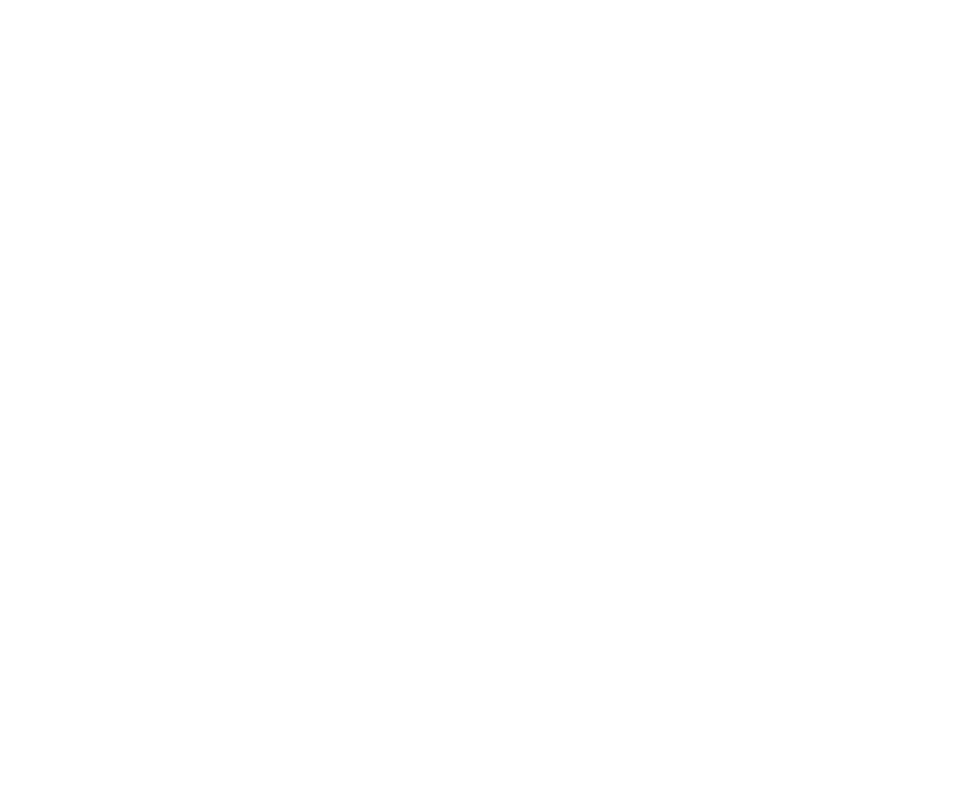
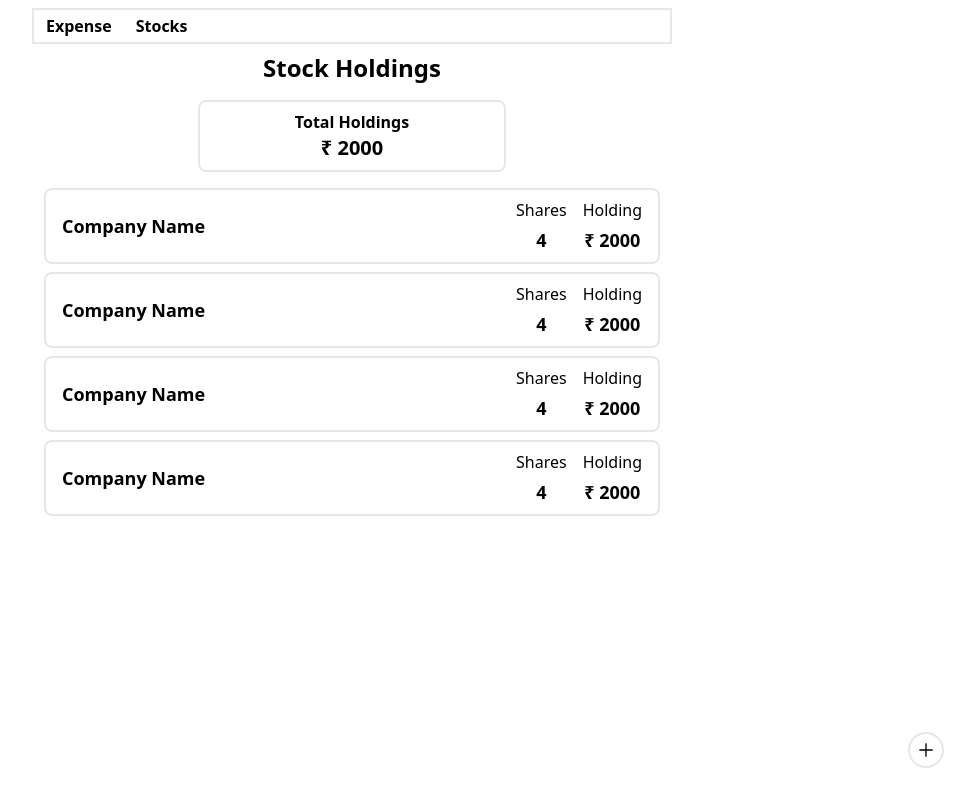
Before and after one commit to dev-shetty/Expense-Tracker, a React (Vite) app in the folder frontend/: page /stocks in a window 1280 px wide. Before the commit this address had no page. Shown: the whole page, without its empty margins (288-1263 px from the left). Built offline with nearby package versions, Linux system fonts and the light colour scheme.

Commit message:
Added StockPage Skeletal to keep track of stock holdings

```diff
--- a/frontend/package.json
+++ b/frontend/package.json
@@ -11,6 +11,7 @@
   "dependencies": {
     "react": "^18.2.0",
     "react-dom": "^18.2.0",
+    "react-icons": "^4.7.1",
     "react-router-dom": "^6.4.3"
   },
   "devDependencies": {
--- a/frontend/src/App.jsx
+++ b/frontend/src/App.jsx
@@ -1,12 +1,16 @@
 import { BrowserRouter as Router, Routes, Route } from "react-router-dom"
 import HomePage from "./pages/HomePage"
+import StocksPage from "./pages/StocksPage"
+import Navbar from "./components/UIComponents/Navbar/Navbar"
 
 function App() {
   return (
-    <div className="container">
+    <div className="container my-2 md:w-3/4 lg:w-2/4 md:mx-auto">
       <Router>
+        <Navbar />
         <Routes>
           <Route path="/" element={<HomePage />} />
+          <Route path="/stocks" element={<StocksPage />} />
         </Routes>
       </Router>
     </div>
--- a/frontend/src/components/Home/ExpenseInput.jsx
+++ b/frontend/src/components/Home/ExpenseInput.jsx
@@ -1,6 +1,6 @@
 function ExpenseInput() {
   return (
-    <div className="container flex flex-col gap-4 py-4">
+    <div className="container flex flex-col gap-4 pt-2">
       <div className="form-element">
         <label htmlFor="reason">Source</label>
         <input type="text" name="reason" id="reason" />
--- a/frontend/src/components/Home/History.jsx
+++ b/frontend/src/components/Home/History.jsx
@@ -2,7 +2,7 @@ import SingleHistory from "./SingleHistory"
 
 function History() {
   return (
-    <div className="border-2 container px-4 py-4">
+    <div className="border-2 px-4 py-4 mx-2 rounded-lg">
       <SingleHistory />
       <SingleHistory />
       <SingleHistory />
--- /dev/null
+++ b/frontend/src/components/Stocks/Holdings.jsx
@@ -0,0 +1,12 @@
+function Holdings() {
+  return (
+    <div className="flex justify-center">
+      <div className="flex flex-col items-center border-2 w-2/4 my-4 py-2 rounded-lg">
+        <p className="font-semibold">Total Holdings</p>
+        <p className="font-bold text-xl">&#8377; 2000</p>
+      </div>
+    </div>
+  )
+}
+
+export default Holdings
--- /dev/null
+++ b/frontend/src/components/Stocks/Stock.jsx
@@ -0,0 +1,21 @@
+function Stock() {
+  return (
+    <div className="flex justify-between items-center px-4 py-2 border-2 rounded-lg">
+      <div>
+        <p className="text-lg font-semibold">Company Name</p>
+      </div>
+      <div className="flex gap-4">
+        <div className="flex flex-col gap-1 items-center">
+          <p>Shares</p>
+          <p className="text-lg font-semibold">4</p>
+        </div>
+        <div className="flex flex-col gap-1 items-center">
+          <p>Holding</p>
+          <p className="text-lg font-semibold">&#8377; 2000</p>
+        </div>
+      </div>
+    </div>
+  )
+}
+
+export default Stock
--- /dev/null
+++ b/frontend/src/components/UIComponents/Buttons/FloatingBtn.jsx
@@ -0,0 +1,12 @@
+function FloatingBtn({ text, onClick }) {
+  return (
+    <button
+      onClick={onClick}
+      className="fixed bottom-6 right-6 md:right-12 md:bottom-8 p-2 border-2 rounded-full"
+    >
+      {text}
+    </button>
+  )
+}
+
+export default FloatingBtn
--- /dev/null
+++ b/frontend/src/components/UIComponents/Navbar/Navbar.jsx
@@ -0,0 +1,21 @@
+import { Link } from "react-router-dom"
+function Navbar() {
+  return (
+    <nav className="py-1 px-3 text-md border-2 mb-2">
+      <ul className="flex gap-6">
+        <li>
+          <Link to="/" className="font-semibold">
+            Expense
+          </Link>
+        </li>
+        <li>
+          <Link to="/stocks" className="font-semibold">
+            Stocks
+          </Link>
+        </li>
+      </ul>
+    </nav>
+  )
+}
+
+export default Navbar
--- a/frontend/src/index.css
+++ b/frontend/src/index.css
@@ -23,3 +23,12 @@ input {
 input:focus {
   outline: none;
 }
+
+html::-webkit-scrollbar {
+  display: none;
+}
+
+html {
+  -ms-overflow-style: none; /* IE and Edge */
+  scrollbar-width: none; /* Firefox */
+}
--- a/frontend/src/pages/HomePage.jsx
+++ b/frontend/src/pages/HomePage.jsx
@@ -5,7 +5,8 @@ import PrimaryBtn from "../components/UIComponents/Buttons/PrimaryBtn"
 
 function HomePage() {
   return (
-    <div className="container flex flex-col my-4 md:w-3/4 lg:w-2/4 md:mx-auto">
+    <div className="container flex flex-col">
+      <h1 className="text-center mb-2 font-bold text-2xl">Expense Tracker</h1>
       <ExpenseInput />
       <Balance />
       <History />
--- /dev/null
+++ b/frontend/src/pages/StocksPage.jsx
@@ -0,0 +1,22 @@
+import { GrAdd } from "react-icons/gr"
+import Holdings from "../components/Stocks/Holdings"
+import Stock from "../components/Stocks/Stock"
+import FloatingBtn from "../components/UIComponents/Buttons/FloatingBtn"
+
+function StocksPage() {
+  return (
+    <div className="container px-3">
+      <h1 className="text-center mt-2 font-bold text-2xl">Stock Holdings</h1>
+      <Holdings />
+      <div className="flex flex-col gap-2">
+        <Stock />
+        <Stock />
+        <Stock />
+        <Stock />
+      </div>
+      <FloatingBtn text={<GrAdd />} />
+    </div>
+  )
+}
+
+export default StocksPage
```
Also changed, not shown: 1 other file (tests, documents, lock files or other folders).
